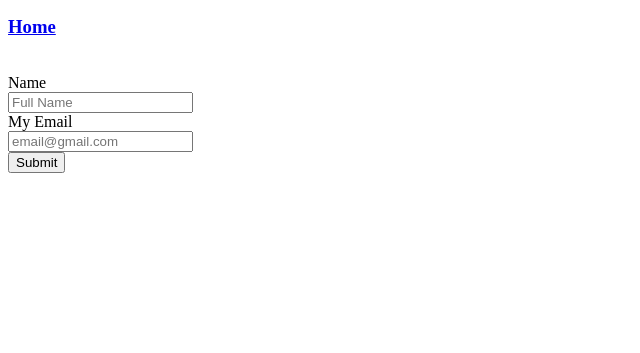
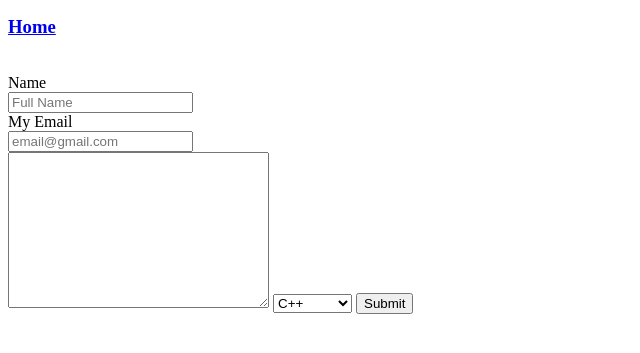
Before and after one commit to anirudhg001/WebDevLCO, a plain HTML site: page HTML/03html/contact/contact.html in a window 1280 px wide. Shown: the part 105-458 px from the top of the page, without its empty margins (0-640 px from the left). Drawn offline with Linux system fonts and the light colour scheme.

Commit message:
Contact page final

```diff
--- a/HTML/03html/contact/contact.html
+++ b/HTML/03html/contact/contact.html
@@ -22,6 +22,12 @@
         <br />
         <input type="email" name="email" placeholder="email@gmail.com" />
         <br />
+        <textarea name="Details" id="" cols="30" rows="10"></textarea>
+        <select name="Language" id="">
+          <option value="cpp">C++</option>
+          <option value="java">Java</option>
+          <option value="js">javascript</option>
+        </select>
         <button type="submit">Submit</button>
       </form>
     </div>
```
